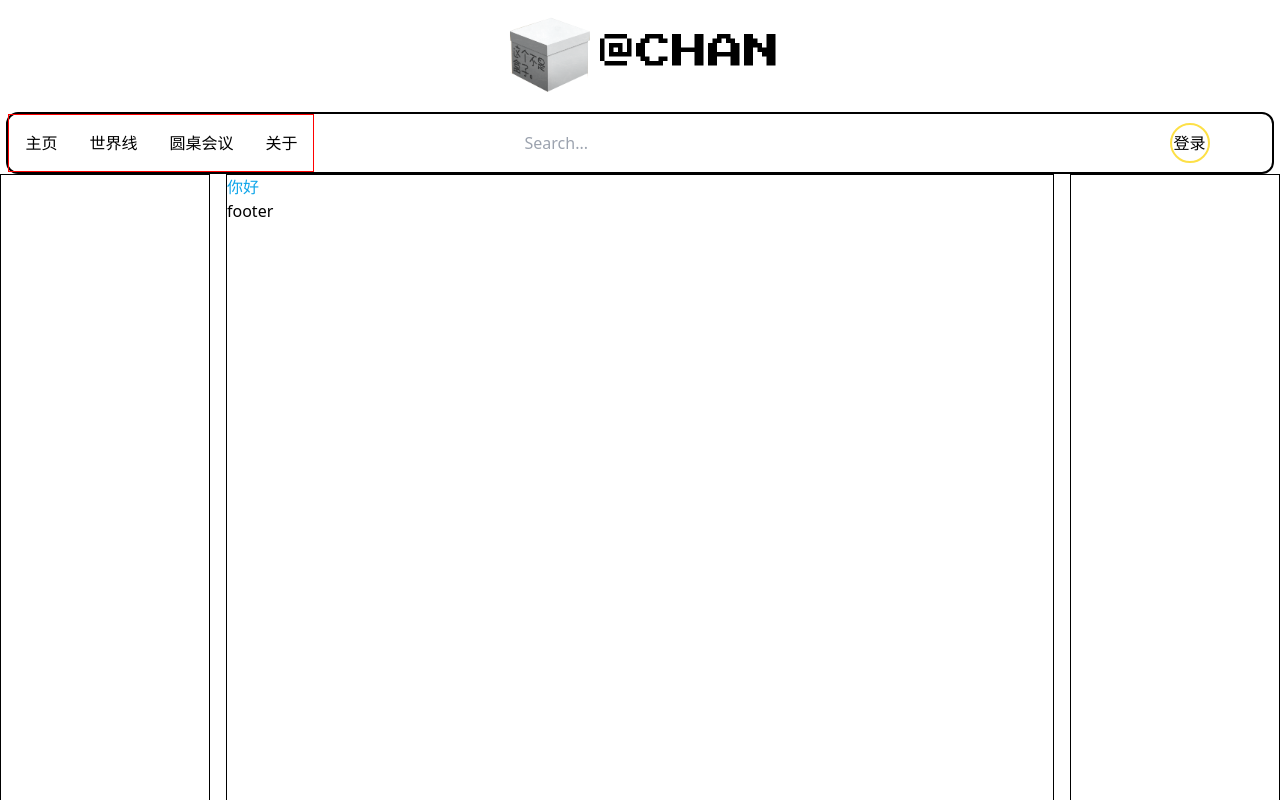
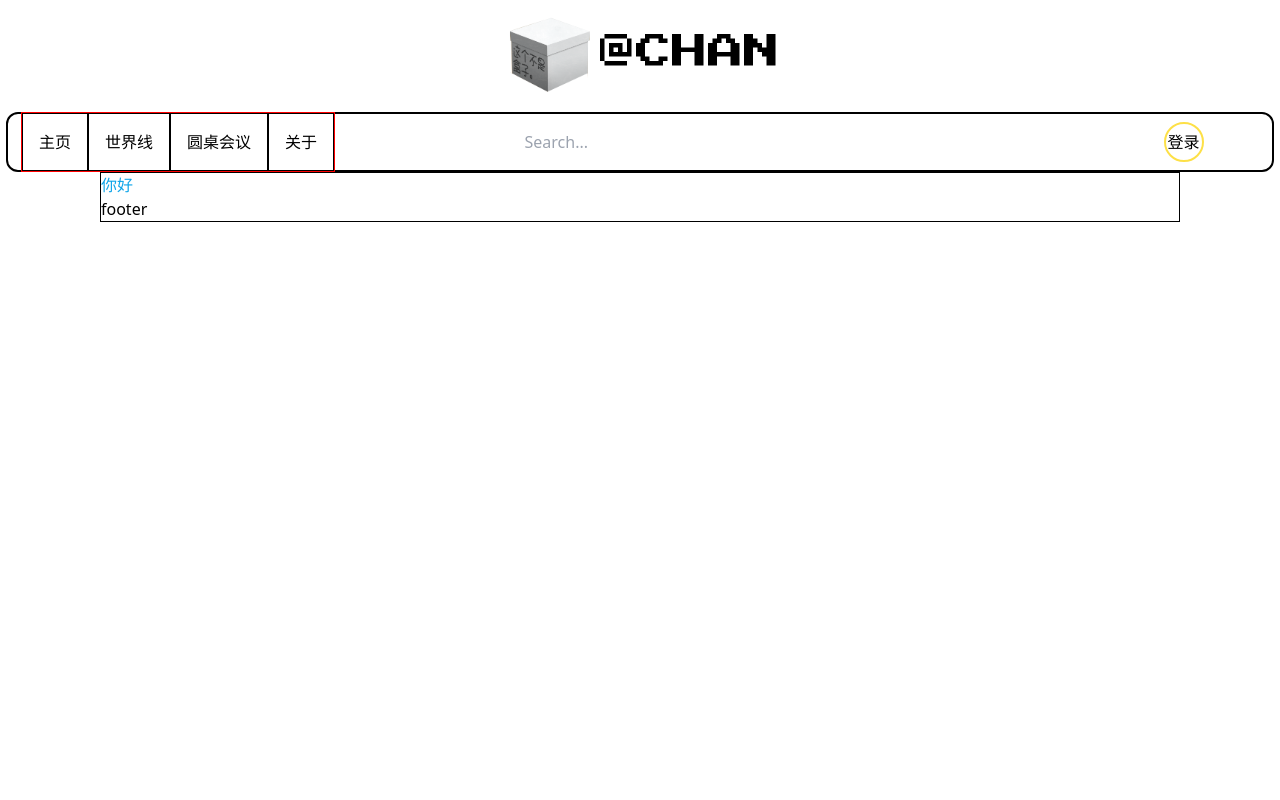
Before and after one commit to Labmem-00/Lab002-Channel-Next, a Next.js app: page / in a window 1280 px wide. Shown: the top 800 px of the page. Built offline with nearby package versions, Linux system fonts and the light colour scheme; some icons are missing.

Commit message:
feat(headerBar): add icon

```diff
--- a/app/components/Home/ChanTitle.tsx
+++ b/app/components/Home/ChanTitle.tsx
@@ -6,18 +6,19 @@ import React, { useEffect, useState } from 'react';
 import Image from 'next/image';
 import { Press_Start_2P } from 'next/font/google';
 import { useDebounce } from '@/hooks/useDebounce';
+import { useMediaQuery } from 'react-responsive';
 
 const banger = Press_Start_2P({ weight: ['400'], subsets: ['latin'] });
 const ChanTitle: React.FC = () => {
   const [aniState, setAniState] = useState(false);
   const [hoverState, setHoverState] = useState(false); // 用来控制鼠标悬浮时显示图片3
-
   const [isShow, setIsShow] = useState(false);
+  const isXsOrSmaller = useMediaQuery({ query: '(max-width: 520px)' });
   const pathName = usePathname();
 
   const handleMouseEnter = useDebounce(() => {
     setHoverState(true);
-    console.log('ni')
+    console.log('ni');
   }, 200);
   const handleMouseLeave = useDebounce(() => {
     setHoverState(false);
@@ -70,7 +71,10 @@ const ChanTitle: React.FC = () => {
             </animated.div>
           )}
         </span>
-        <animated.span className={banger.className} style={propsText}>
+        <animated.span
+          className={banger.className}
+          style={isXsOrSmaller ? undefined : propsText}
+        >
           @CHAN
         </animated.span>
       </div>
--- /dev/null
+++ b/app/components/Home/Nav/HeaderBar/HeaderItem/HeaderNav.tsx
@@ -0,0 +1,38 @@
+import React from 'react';
+import styles from '../headerBar.module.scss';
+import ChanLink from '@/components/Partial/ChanLink';
+import { Icon } from '@iconify/react/dist/iconify.cjs';
+
+type link = {
+  name: string;
+  href: string;
+};
+
+interface HeaderNavProps {
+  links: link[];
+}
+
+const HeaderNav: React.FC<HeaderNavProps> = ({ links }) => {
+  return (
+    <nav className={styles['nav-bar']}>
+      <div className="ld:hidden">
+        <Icon
+          icon="line-md:close-to-menu-alt-transition"
+          width={36}
+          height={36}
+        ></Icon>
+      </div>
+      <div className='hidden ld:flex'>
+        {links.map((link) => {
+          return (
+            <ChanLink to={link.href} key={link.name}>
+              {link.name}
+            </ChanLink>
+          );
+        })}
+      </div>
+    </nav>
+  );
+};
+
+export default HeaderNav;
--- a/app/components/Home/Nav/HeaderBar/Modal.tsx
+++ b/app/components/Home/Nav/HeaderBar/HeaderItem/Modal.tsx
@@ -11,7 +11,7 @@ const Modal: React.FC = () => {
         <button>登录</button>
       </div>
       <div className="config">
-        <Icon icon='eos-icons:rotating-gear' width={30} height={30}></Icon>
+        <Icon icon='eos-icons:rotating-gear' width={36} height={36}></Icon>
       </div>
     </div>
   );
--- a/app/components/Home/Nav/HeaderBar/headerBar.module.scss
+++ b/app/components/Home/Nav/HeaderBar/headerBar.module.scss
@@ -2,13 +2,19 @@
     display: flex;
     position: relative;
     border: 1px solid red;
-
+    align-items: center;
+    margin-left: 1%;
     & a {
         padding: 1rem;
+    }
+
+    & a{
+        border: 1px solid black;
     }
 }
 
 .chan-header {
+    height: 60px;
     margin-right: 0.5%;
     margin-left: 0.5%;
     border-radius: 12px;
--- a/app/components/Home/Nav/HeaderBar/index.tsx
+++ b/app/components/Home/Nav/HeaderBar/index.tsx
@@ -1,9 +1,7 @@
-'use client';
-
-import ChanLink from '@/components/Partial/ChanLink';
 import styles from './headerBar.module.scss';
-import Search from './Search';
-import Modal from './Modal';
+import Search from './HeaderItem/Search';
+import Modal from './HeaderItem/Modal';
+import HeaderNav from './HeaderItem/HeaderNav';
 
 const links = [
   { name: '主页', href: '/' },
@@ -18,15 +16,7 @@ const HeaderBar: React.FC = () => {
       id="chan-header"
       className={` ${styles['chan-header']} flex items-center sticky top-0 border-2 border-balck border-solid`}
     >
-      <nav className={styles['nav-bar']}>
-        {links.map((link) => {
-          return (
-            <ChanLink to={link.href} key={link.name}>
-              {link.name}
-            </ChanLink>
-          );
-        })}
-      </nav>
+      <HeaderNav links={links}></HeaderNav>
       <Search></Search>
       <Modal></Modal>
     </header>
--- a/app/layout.tsx
+++ b/app/layout.tsx
@@ -22,13 +22,13 @@ export default function RootLayout({
             <HeaderBar></HeaderBar>
             <div id='chan' className="flex justify-center gap-4 min-w-0">
               <SkipLink></SkipLink>
-              <aside></aside>
+              {/* <aside></aside> */}
               <div id="content">
                 <main id="main-content">
                   {children}
                   <footer>footer</footer>
                 </main>
-                <aside id="r-aside"></aside>
+                {/* <aside id="r-aside"></aside> */}
               </div>
             </div>
           </ThemeProvider>
--- a/package.json
+++ b/package.json
@@ -24,7 +24,8 @@
     "pusher": "^5.2.0",
     "pusher-js": "8.4.0-rc2",
     "react": "19.0.0-rc-66855b96-20241106",
-    "react-dom": "19.0.0-rc-66855b96-20241106"
+    "react-dom": "19.0.0-rc-66855b96-20241106",
+    "react-responsive": "^10.0.0"
   },
   "devDependencies": {
     "@commitlint/cli": "^19.6.0",
@@ -33,6 +34,7 @@
     "@types/prop-types": "^15.7.14",
     "@types/react": "^18.3.14",
     "@types/react-dom": "^18.3.2",
+    "@types/react-responsive": "^8.0.8",
     "@zinkawaii/stylelint-config": "^0.2.2",
     "clsx": "^2.1.1",
     "eslint": "8.57.0",
--- a/tailwind.config.ts
+++ b/tailwind.config.ts
@@ -10,7 +10,8 @@ export default {
   theme: {
     extend: {
       screens:{
-        'xs': '480px'
+        'xs': '520px',
+        'ld': '900px',
       }
     },
   },
```
Also changed, not shown: app/components/Home/Nav/HeaderBar/HeaderItem/Search.tsx (renamed from app/components/Home/Nav/HeaderBar/Search.tsx), 1 other file (tests, documents, lock files or other folders).
